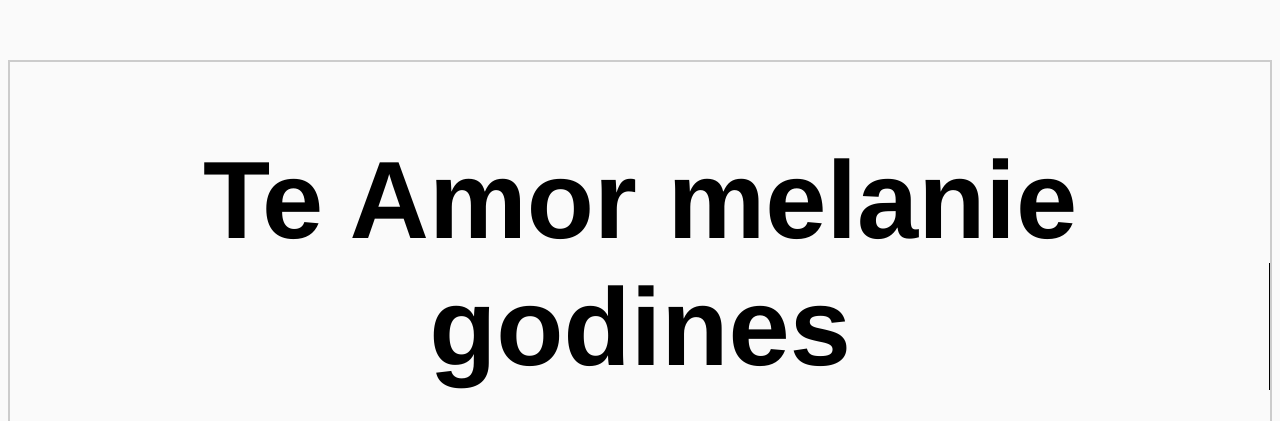
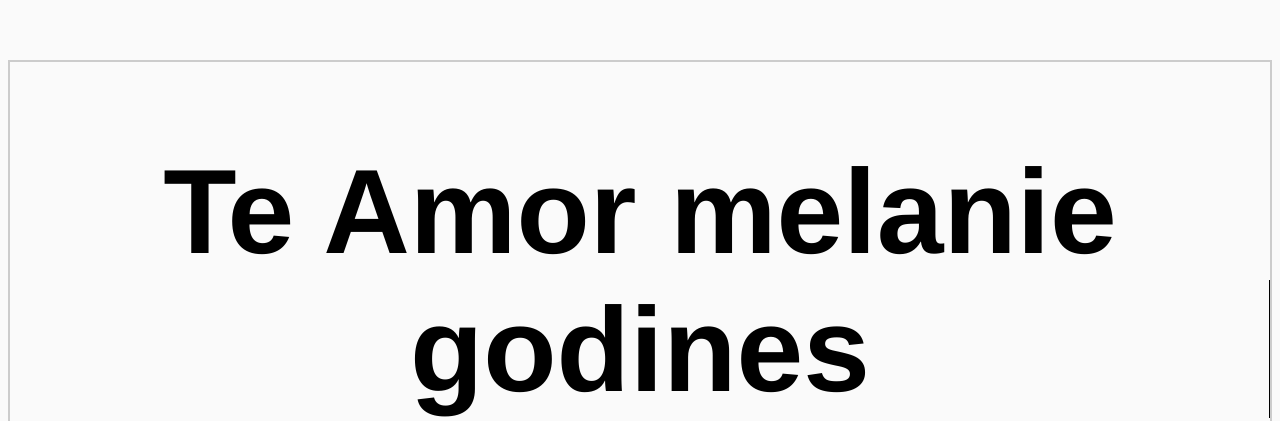
Before and after one commit to MagoPato/melanie-godines, a plain HTML site: page index.html in a window 1280 px wide. Shown: the part 572-993 px from the top of the page. Drawn offline with nearby package versions, Linux system fonts and the light colour scheme.

Commit message:
Add files via upload

```diff
--- a/style.css
+++ b/style.css
@@ -78,7 +78,7 @@ h1 span {
     text-align: center;
   }
   h1 {
-    font-size: 110px;
+    font-size: 120px;
   }
 }
 @media screen and (min-width: 767px) and (max-width: 800px) {
```
